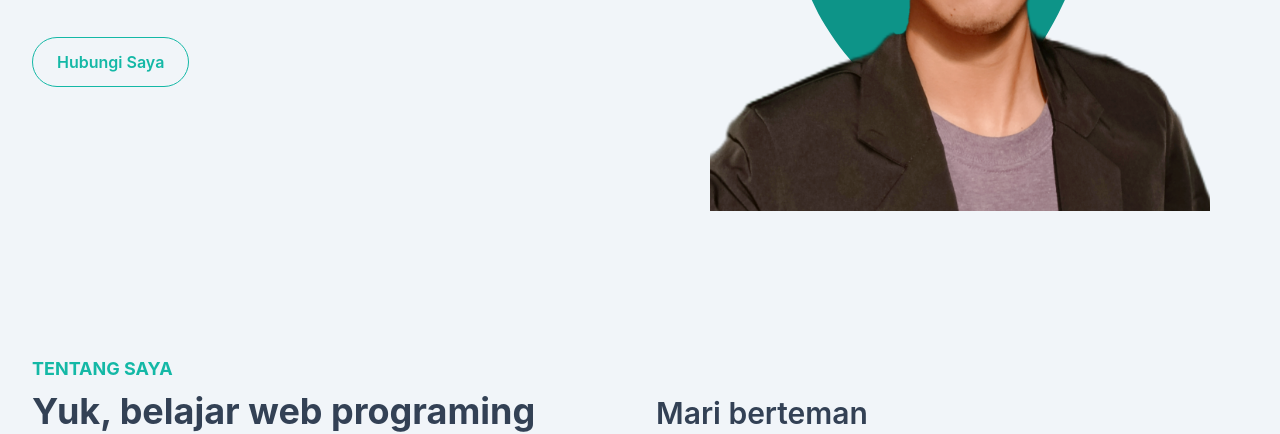
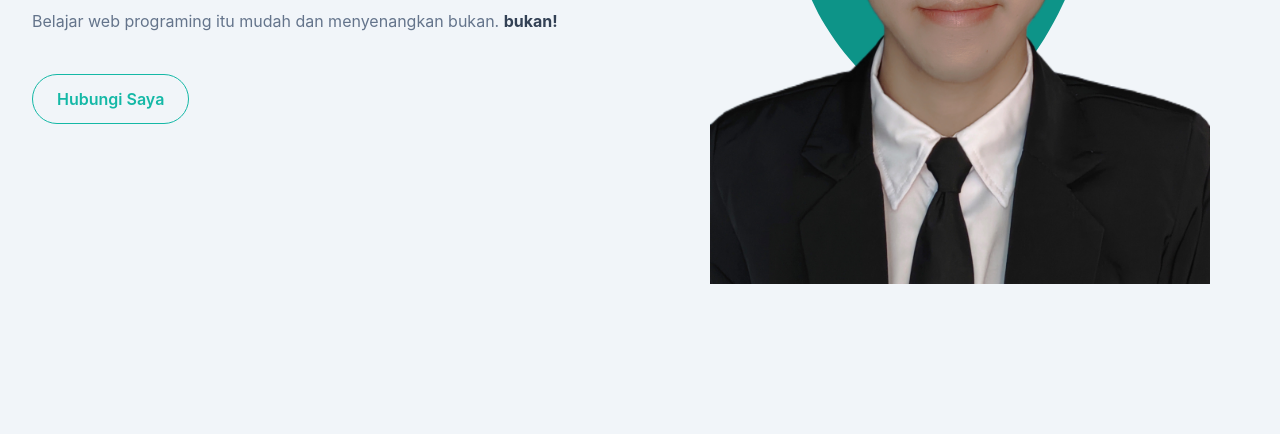
Before and after one commit to rasyadalfayyadh12/OfficialPortfolio, a website: page index.html in a window 1280 px wide. Shown: the part 433-867 px from the top of the page. Drawn offline with Linux system fonts and the light colour scheme.

Commit message:
ubah foto profil

```diff
--- a/index.html
+++ b/index.html
@@ -61,7 +61,7 @@
           </div>
           <div class="w-full self-end pl-4 lg:w-1/2">
             <div class="mt-10 relative lg:mt-0 lg:right-0 overflow-hidden">
-              <img src="dist/img/mem.jpg" width="500" alt="Rasyad Al Fayyadh" class="mx-auto">
+              <img src="dist/img/foto.png" width="500" alt="Rasyad Al Fayyadh" class="mx-auto">
               <span class="absolute top-10 -z-10 right-1/2 translate-x-1/2">
                 <svg viewBox="0 0 200 200" width="400" height="400" xmlns="http://www.w3.org/2000/svg">
                   <path fill="#0d9488" d="M49.3,-34.4C56.9,-15.2,51.4,5.7,41,26C30.6,46.3,15.3,66.2,-3,67.9C-21.4,69.7,-42.7,53.3,-56,31.3C-69.3,9.3,-74.6,-18.4,-63.9,-39.3C-53.2,-60.3,-26.6,-74.5,-2.9,-72.8C20.8,-71.1,41.6,-53.6,49.3,-34.4Z" transform="translate(100 100) scale(1.2)" />
```
Also changed, not shown: dist/img/foto.png (added), dist/img/mem.jpg (deleted).
